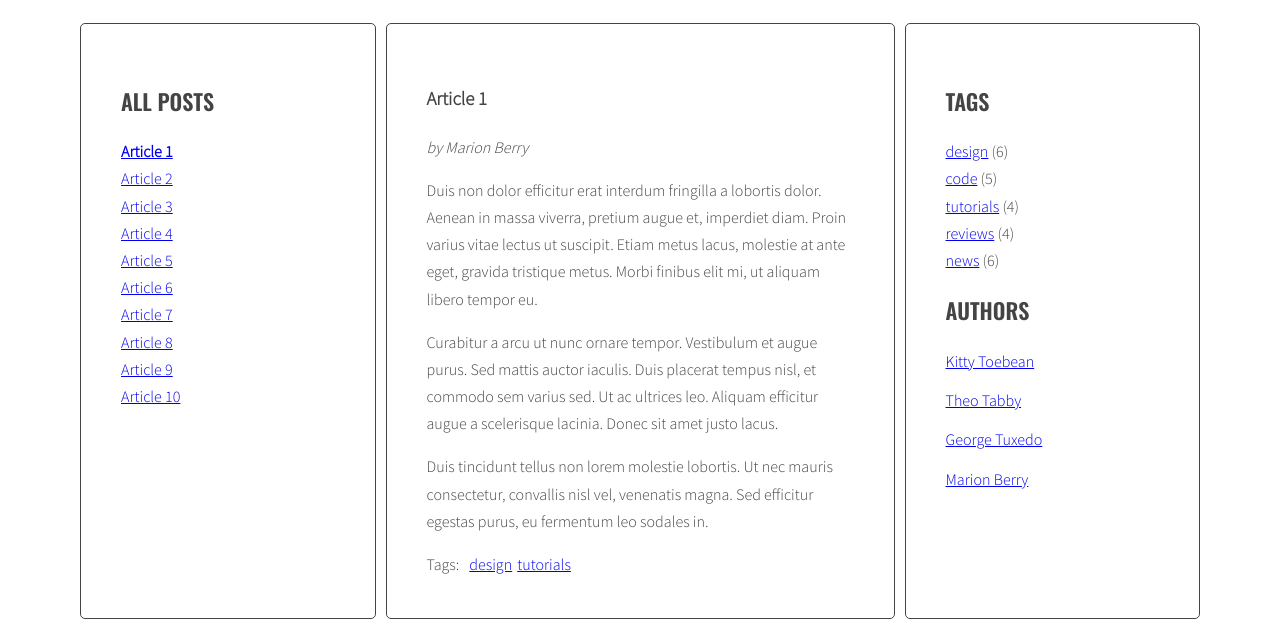
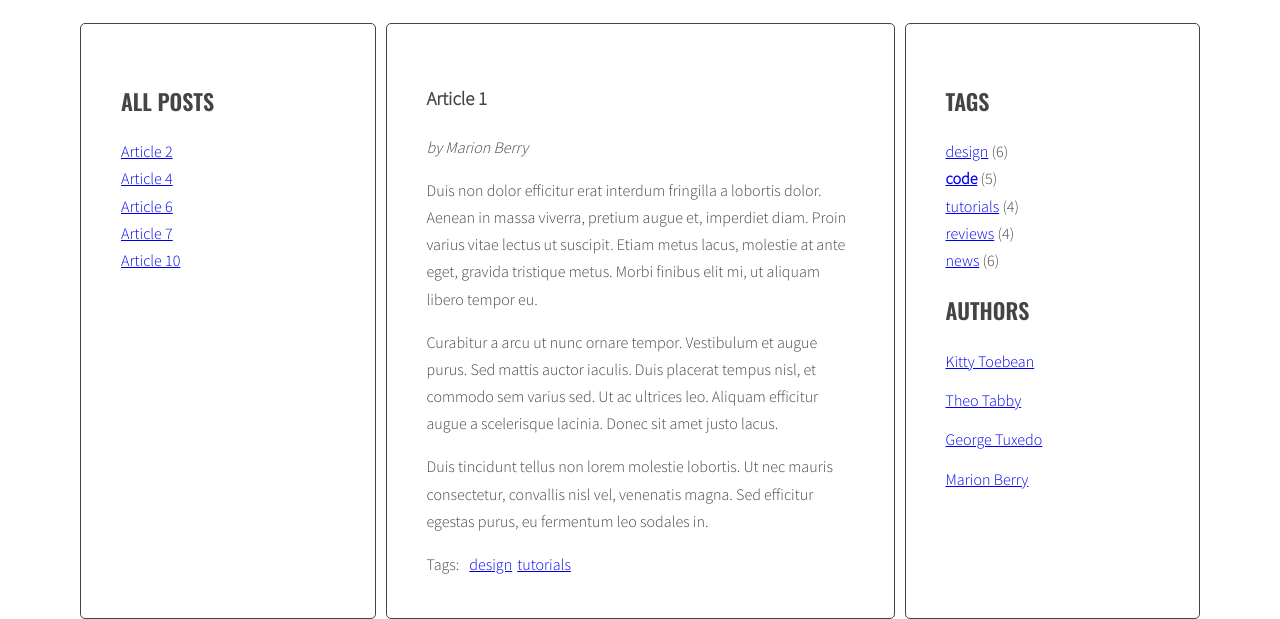
Before and after one commit to kherma/kod-5-javascript-practice, a website: page src/index.html in a window 1280 px wide. Both pictures are taken after a click on the link "code". Shown: the part 220-839 px from the top of the page. Drawn offline with nearby package versions, Linux system fonts and the light colour scheme; files that its build step writes are made by us from their sources.

Commit message:
feat: handle tag click and filter articles

```diff
--- a/src/index.html
+++ b/src/index.html
@@ -220,11 +220,11 @@
         <aside class="sidebar">
           <h2 class="section-title">Tags</h2>
           <ul class="list tags">
-            <li><a href="#">design</a> <span>(6)</span></li>
-            <li><a href="#">code</a> <span>(5)</span></li>
-            <li><a href="#">tutorials</a> <span>(4)</span></li>
-            <li><a href="#">reviews</a> <span>(4)</span></li>
-            <li><a href="#">news</a> <span>(6)</span></li>
+            <li><a href="#tag-design">design</a> <span>(6)</span></li>
+            <li><a href="#tag-code">code</a> <span>(5)</span></li>
+            <li><a href="#tag-tutorials">tutorials</a> <span>(4)</span></li>
+            <li><a href="#tag-reviews">reviews</a> <span>(4)</span></li>
+            <li><a href="#tag-news">news</a> <span>(6)</span></li>
           </ul>
           <h2 class="section-title">Authors</h2>
           <ul class="list authors">
--- a/src/js/script.js
+++ b/src/js/script.js
@@ -34,14 +34,16 @@
   optTitleListSelector = '.titles',
   optArticleTagsSelector = '.post-tags';
 
-function generateTitleLinks() {
+function generateTitleLinks(customSelector = '') {
   const titleList = document.querySelector(optTitleListSelector);
 
   /* remove contents of titleList */
   titleList.innerHTML = '';
 
   /* for each article */
-  const articles = document.querySelectorAll(optArticleSelector);
+  const articles = document.querySelectorAll(
+    optArticleSelector + customSelector
+  );
   for (let article of articles) {
     /* get the article id */
     const articleId = article.getAttribute('id');
@@ -104,3 +106,52 @@
 }
 
 generateTags();
+
+function tagClickHandler(event) {
+  /* prevent default action for this event */
+  event.preventDefault();
+  /* make new constant named "clickedElement" and give it the value of "this" */
+  const clickedElement = this;
+  /* make a new constant "href" and read the attribute "href" of the clicked element */
+  const href = clickedElement.getAttribute('href');
+
+  /* make a new constant "tag" and extract tag from the "href" constant */
+  const tag = href.replace('#tag-', '');
+
+  /* find all tag links with class active */
+  const allActiveTagLinks = document.querySelectorAll(
+    'a.active[href^="#tag-"]'
+  );
+  /* START LOOP: for each active tag link */
+  for (let activeTagLink of allActiveTagLinks) {
+    /* remove class active */
+    activeTagLink.classList.remove('active');
+    /* END LOOP: for each active tag link */
+  }
+
+  /* find all tag links with "href" attribute equal to the "href" constant */
+  const allTagsLinks = document.querySelectorAll('a[href="' + href + '"]');
+
+  /* START LOOP: for each found tag link */
+  for (let tagLink of allTagsLinks) {
+    /* add class active */
+    tagLink.classList.add('active');
+    /* END LOOP: for each found tag link */
+  }
+  /* execute function "generateTitleLinks" with article selector as argument */
+  generateTitleLinks('[data-tags~="' + tag + '"]');
+}
+
+function addClickListenersToTags() {
+  /* find all links to tags */
+  const allTagsLinks = document.querySelectorAll('a[href^="#tag-"]');
+
+  /* START LOOP: for each link */
+  for (let tagLink of allTagsLinks) {
+    /* add tagClickHandler as event listener for that link */
+    tagLink.addEventListener('click', tagClickHandler);
+    /* END LOOP: for each link */
+  }
+}
+
+addClickListenersToTags();
```
